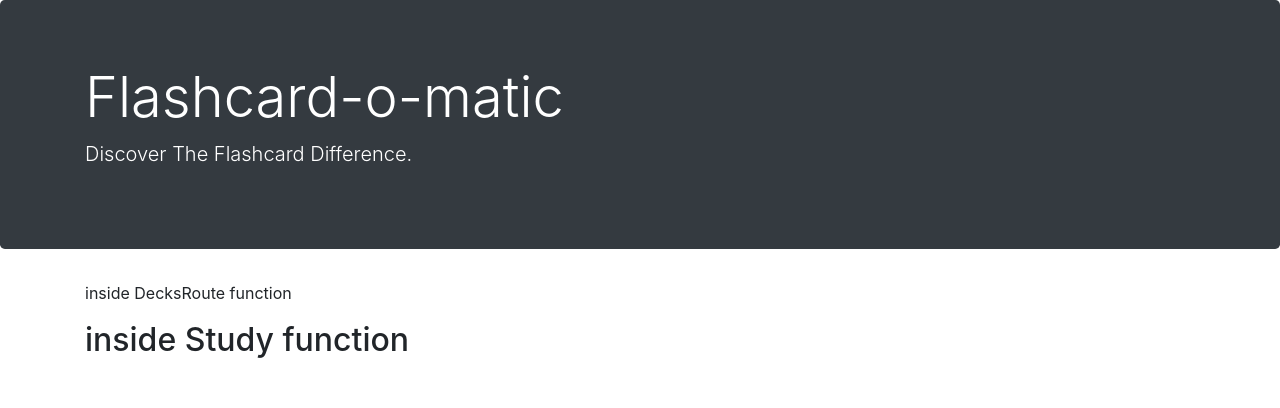
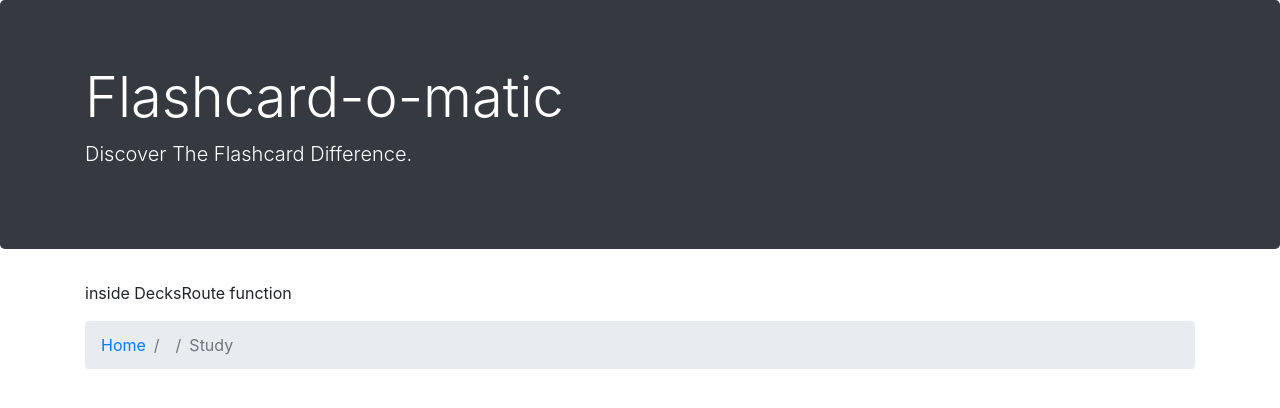
Before and after one commit to lambigini/Thinkful, a React (Create React App) app in the folder qualified-challenges/Project_Flashcards_Qualified_1/: page /decks/0/study in a window 1280 px wide. Shown: the top 408 px of the page. Built offline with nearby package versions, Linux system fonts and the light colour scheme; no server answers; a web font is replaced by a local one.

Commit message:
study route breadcrum almost done

```diff
--- /dev/null
+++ b/qualified-challenges/Project_Flashcards_Qualified_1/src/DecksRoute/Breadcrumb.js
@@ -0,0 +1,26 @@
+import React, { useEffect, useState } from "react";
+import { Switch, Route } from "react-router-dom";
+
+function Breadcrumb() {
+  //   return <h2> inside Breadcrumb function</h2>;
+
+  return (
+    <div>
+      <nav aria-label="breadcrumb">
+        <ol class="breadcrumb">
+          <li class="breadcrumb-item">
+            <a href="/">Home</a>
+          </li>
+          <li class="breadcrumb-item">
+            <a href="study route">Title = deck.name </a>
+          </li>
+          <li class="breadcrumb-item active" aria-current="page">
+            Study
+          </li>
+        </ol>
+      </nav>
+    </div>
+  );
+}
+
+export default Breadcrumb;
--- a/qualified-challenges/Project_Flashcards_Qualified_1/src/DecksRoute/DecksRoute.js
+++ b/qualified-challenges/Project_Flashcards_Qualified_1/src/DecksRoute/DecksRoute.js
@@ -8,7 +8,7 @@ import AddCard from "./AddCard";
 import EditCard from "./EditCard";
 import DeckHome from "./DeckHome";
 
-function DecksRoute() {
+function DecksRoute({ listDesks }) {
   // return <h2>DecksRoute function</h2>;
 
   return (
@@ -28,7 +28,7 @@ function DecksRoute() {
         </Route>
 
         <Route path="/decks/:deckId/study">
-          <Study />
+          <Study listDesks={listDesks} />
         </Route>
 
         <Route path="/decks/:deckId/edit">
--- a/qualified-challenges/Project_Flashcards_Qualified_1/src/DecksRoute/Study.js
+++ b/qualified-challenges/Project_Flashcards_Qualified_1/src/DecksRoute/Study.js
@@ -1,8 +1,48 @@
 import React, { useEffect, useState } from "react";
-import { Switch, Route } from "react-router-dom";
+import { Switch, Route, useParams, useRouteMatch } from "react-router-dom";
+import { readDeck } from "../utils/api";
+import Breadcrumb from "./Breadcrumb";
 
-function Study() {
-  return <h2> inside Study function</h2>;
+function Study({ listDesks }) {
+  //   return <h2> inside Study function</h2>;
+  //get the object call from api with deck get from useParam
+  //show card 1 "front"
+  // click on "flip" show the "back" and the "next" button
+
+  const [deckObject, setDeckObject] = useState({});
+  const params = useParams();
+  const { url } = useRouteMatch();
+  console.log("params ", params);
+  console.log("params.deckId ", params.deckId);
+  console.log("url ", url);
+
+  useEffect(() => {
+    const abortController = new AbortController();
+    const deckObjectFromAPI = readDeck(
+      params.deckId,
+      abortController.signal
+    ).then((response) => setDeckObject(response));
+  }, [params.deckId]);
+
+  console.log("deckObject ", deckObject);
+  console.log("deckObject.id ", deckObject.id);
+  return (
+    <div>
+      <nav aria-label="breadcrumb">
+        <ol class="breadcrumb">
+          <li class="breadcrumb-item">
+            <a href="/">Home</a>
+          </li>
+          <li class="breadcrumb-item">
+            <a href={`${url}`}>{deckObject.name} </a>
+          </li>
+          <li class="breadcrumb-item active" aria-current="page">
+            Study
+          </li>
+        </ol>
+      </nav>
+    </div>
+  );
 }
 
 export default Study;
--- a/qualified-challenges/Project_Flashcards_Qualified_1/src/Layout/index.js
+++ b/qualified-challenges/Project_Flashcards_Qualified_1/src/Layout/index.js
@@ -46,7 +46,7 @@ function Layout() {
           </Route>
 
           <Route path="/decks/">
-            <DecksRoute />
+            <DecksRoute listDesks={listDesks} />
           </Route>
 
           <Route>
```
